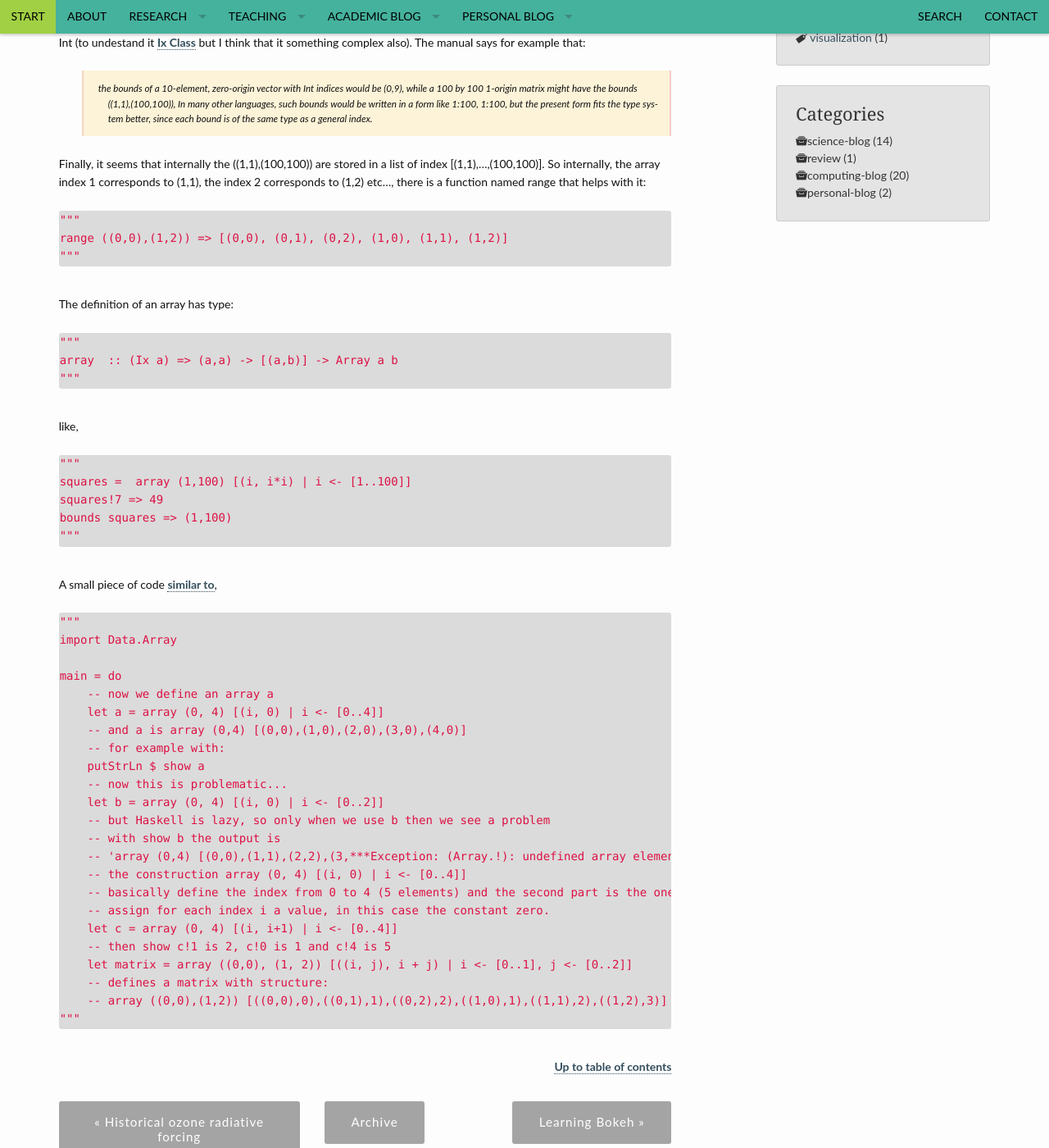
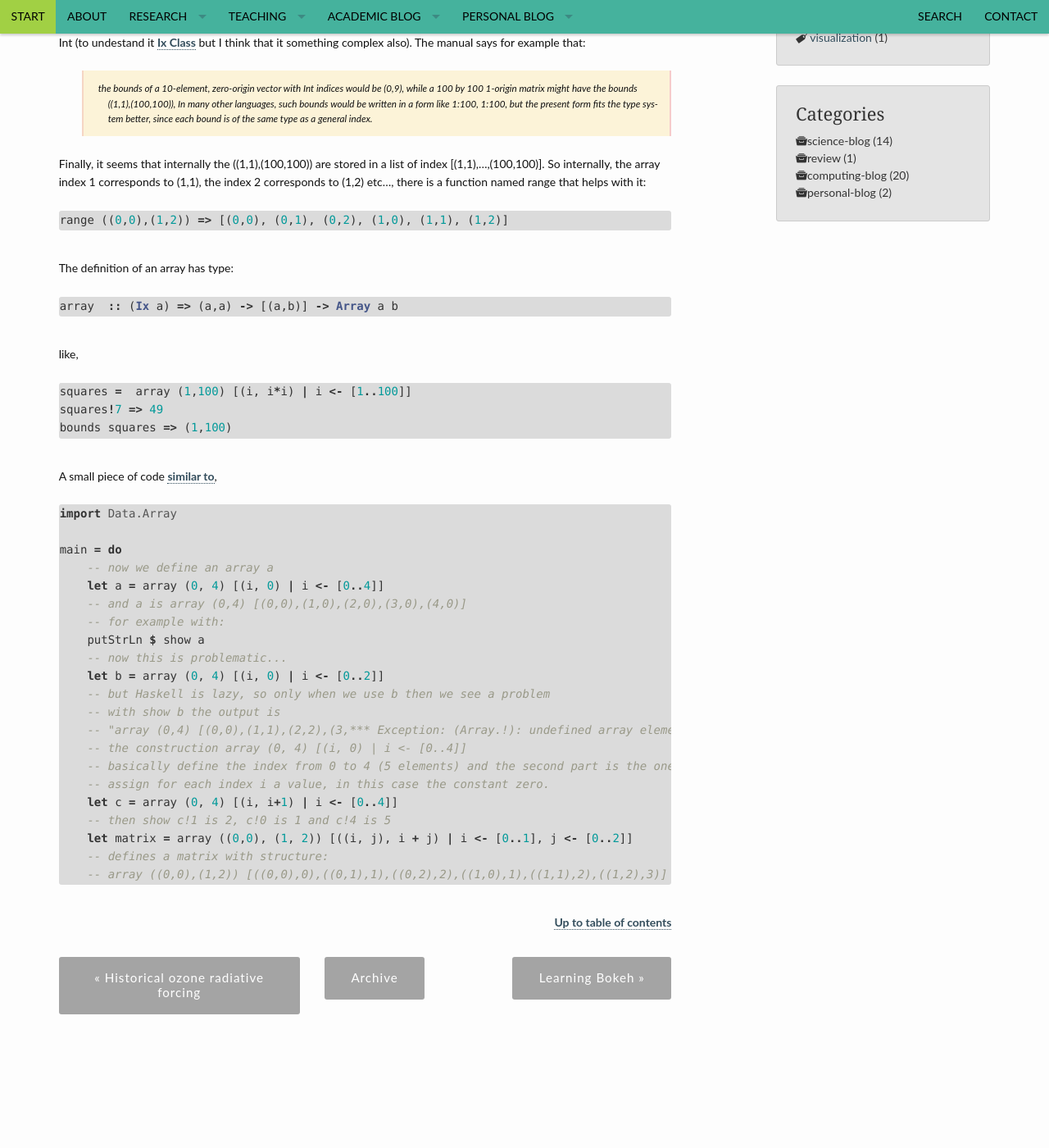
Before and after one commit to RCHG/rchg.github.io, a Jekyll site: the page built from _posts/2018-10-06-Learning-Haskell.md, in a window 1280 px wide and 1400 px high, scrolled down 1061 px. Shown: the whole window at 82% size. Built offline with Jekyll 4.4.1, drawn with Linux system fonts in a browser that asks for light colours; nearby versions of some CDN libraries; comment, search, counter and statistics services are not loaded.

Commit message:
Update 2018-10-06-Learning-Haskell.md

```diff
--- a/_posts/2018-10-06-Learning-Haskell.md
+++ b/_posts/2018-10-06-Learning-Haskell.md
@@ -49,37 +49,29 @@ written in a form like 1:100, 1:100, but the present form fits the type system b
 type as a general index.*
 {:.smallblock}
 
-Finally, it seems that internally the ((1,1),(100,100)) are stored in a list of index [(1,1),...,(100,100)]. So internally, the
-array index 1 corresponds to (1,1), the index 2 corresponds to (1,2) etc..., there is a function named range that helps with it:
+Finally, it seems that internally the ((1,1),(100,100)) are stored in a list of index [(1,1),...,(100,100)]. So internally, the array index 1 corresponds to (1,1), the index 2 corresponds to (1,2) etc..., there is a function named range that helps with it:
 
 {% highlight haskell %}
-"""
 range ((0,0),(1,2)) => [(0,0), (0,1), (0,2), (1,0), (1,1), (1,2)]
-"""
 {% endhighlight %}
 
 The definition of an array has type:
 
-{% highlight python %}
-"""
+{% highlight haskell %}
 array  :: (Ix a) => (a,a) -> [(a,b)] -> Array a b
-"""
 {% endhighlight %}
 
 like,
 
 {% highlight haskell %}
-"""
 squares =  array (1,100) [(i, i*i) | i <- [1..100]]
 squares!7 => 49
 bounds squares => (1,100)
-"""
 {% endhighlight %}
 
 A small piece of code [similar to](https://lotz84.github.io/haskellbyexample/ex/arrays),
 
 {% highlight haskell %}
-"""
 import Data.Array
 
 main = do
@@ -92,7 +84,7 @@ main = do
     let b = array (0, 4) [(i, 0) | i <- [0..2]]
     -- but Haskell is lazy, so only when we use b then we see a problem
     -- with show b the output is
-    -- 'array (0,4) [(0,0),(1,1),(2,2),(3,***Exception: (Array.!): undefined array element***'
+    -- "array (0,4) [(0,0),(1,1),(2,2),(3,*** Exception: (Array.!): undefined array element"
     -- the construction array (0, 4) [(i, 0) | i <- [0..4]]
     -- basically define the index from 0 to 4 (5 elements) and the second part is the one that
     -- assign for each index i a value, in this case the constant zero.
@@ -101,7 +93,6 @@ main = do
     let matrix = array ((0,0), (1, 2)) [((i, j), i + j) | i <- [0..1], j <- [0..2]]
     -- defines a matrix with structure:
     -- array ((0,0),(1,2)) [((0,0),0),((0,1),1),((0,2),2),((1,0),1),((1,1),2),((1,2),3)]
-"""
 {% endhighlight %}
 
 <small markdown="1">[Up to table of contents](#toc)</small>
```
